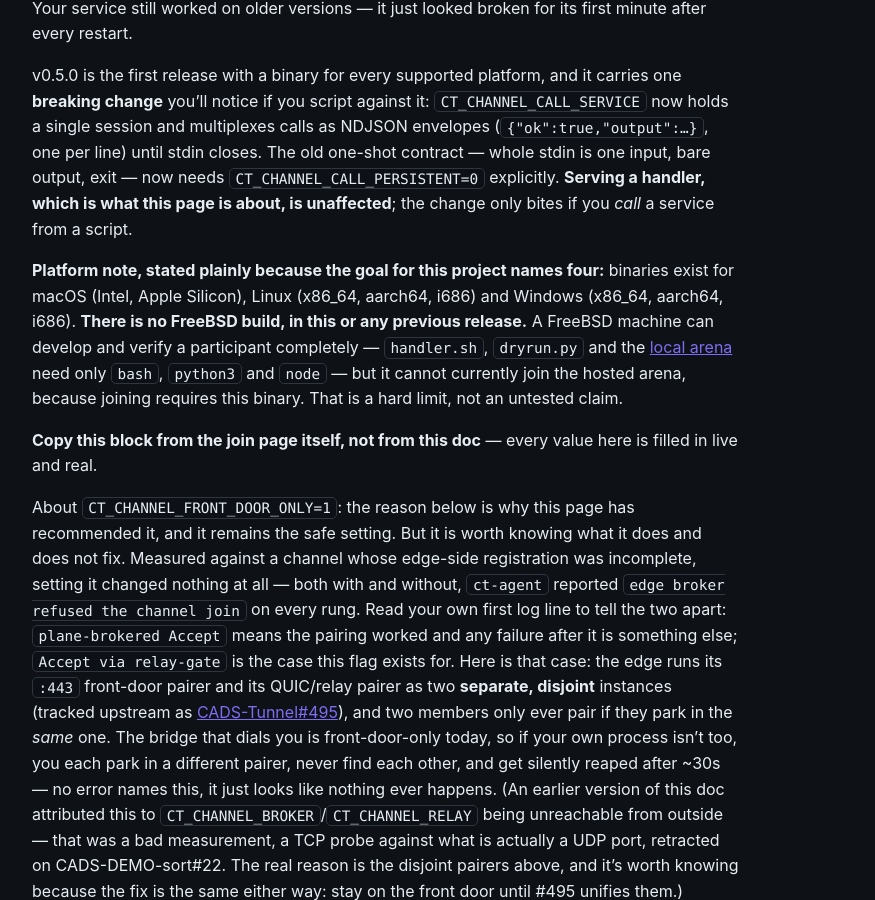
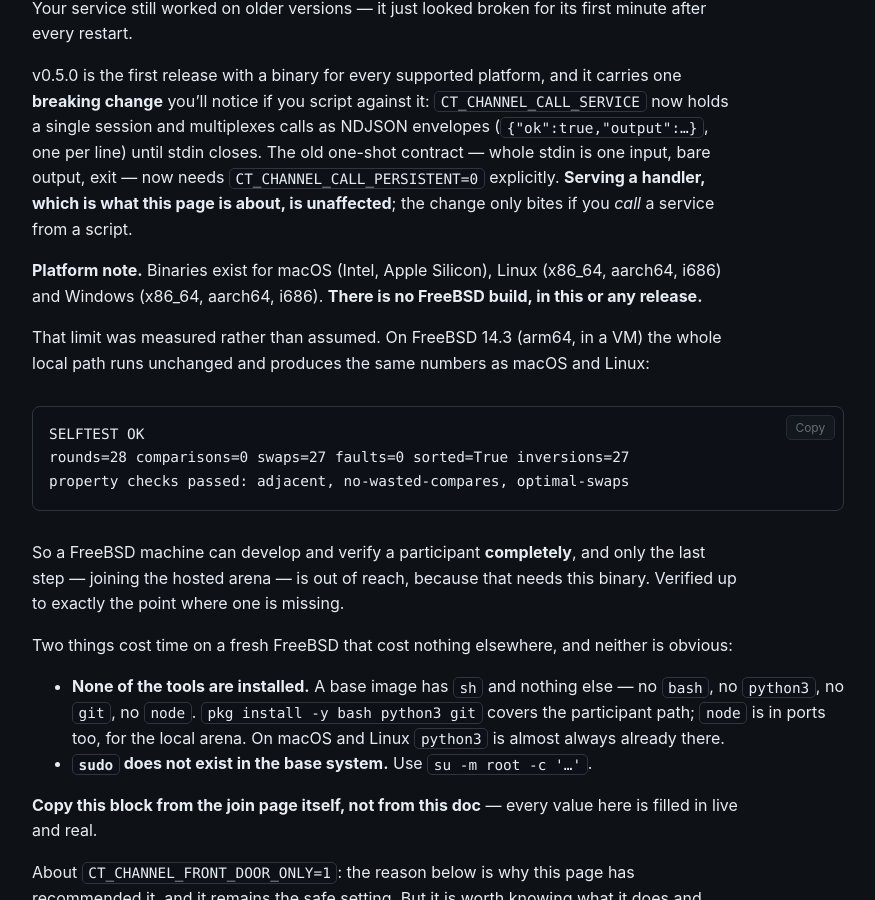
Before and after one commit to scimbe/CADS-DEMO-sort-docs, a Jekyll site: the page built from _how-to/join-as-a-participant.md, in a window 1280 px wide and 900 px high, scrolled down 8729 px. Shown: the whole window, without its empty margins (322-1197 px from the left). Built offline with Jekyll 4.4.1, drawn with Linux system fonts in a browser that asks for light colours.

Commit message:
docs(join): FreeBSD is verified now, up to the missing binary
The page said a FreeBSD machine 'can develop and verify a participant
completely' -- true, but asserted rather than tested. Now measured on FreeBSD
14.3 arm64 in a VM: identical numbers to macOS and Linux, all three property
checks passing, nothing adjusted.

That makes the limit sharper rather than softer: verified up to exactly the
point where a binary is missing, not 'untested'.

Adds the two things that cost time there and nowhere else -- a base image has
sh and none of bash/python3/git/node, and sudo is not in the base system.

````diff
--- a/_how-to/join-as-a-participant.md
+++ b/_how-to/join-as-a-participant.md
@@ -301,13 +301,29 @@ until stdin closes. The old one-shot contract — whole stdin is one input, bare
 needs `CT_CHANNEL_CALL_PERSISTENT=0` explicitly. **Serving a handler, which is what this page is
 about, is unaffected**; the change only bites if you *call* a service from a script.
 
-**Platform note, stated plainly because the goal for this project names four:** binaries exist for
-macOS (Intel, Apple Silicon), Linux (x86_64, aarch64, i686) and Windows (x86_64, aarch64, i686).
-**There is no FreeBSD build, in this or any previous release.** A FreeBSD machine can develop and
-verify a participant completely — `handler.sh`, `dryrun.py` and the
-[local arena]({{ '/how-to/run-the-arena-locally/' | relative_url }}) need only `bash`, `python3` and
-`node` — but it cannot currently join the hosted arena, because joining requires this binary. That
-is a hard limit, not an untested claim.
+**Platform note.** Binaries exist for macOS (Intel, Apple Silicon), Linux (x86_64, aarch64, i686)
+and Windows (x86_64, aarch64, i686). **There is no FreeBSD build, in this or any release.**
+
+That limit was measured rather than assumed. On FreeBSD 14.3 (arm64, in a VM) the whole local path
+runs unchanged and produces the same numbers as macOS and Linux:
+
+```
+SELFTEST OK
+rounds=28 comparisons=0 swaps=27 faults=0 sorted=True inversions=27
+property checks passed: adjacent, no-wasted-compares, optimal-swaps
+```
+
+So a FreeBSD machine can develop and verify a participant **completely**, and only the last step —
+joining the hosted arena — is out of reach, because that needs this binary. Verified up to exactly
+the point where one is missing.
+
+Two things cost time on a fresh FreeBSD that cost nothing elsewhere, and neither is obvious:
+
+- **None of the tools are installed.** A base image has `sh` and nothing else — no `bash`, no
+  `python3`, no `git`, no `node`. `pkg install -y bash python3 git` covers the participant path;
+  `node` is in ports too, for the local arena. On macOS and Linux `python3` is almost always
+  already there.
+- **`sudo` does not exist in the base system.** Use `su -m root -c '…'`.
 
 **Copy this block from the join page itself, not from this doc** — every value here is filled in
 live and real.
````
